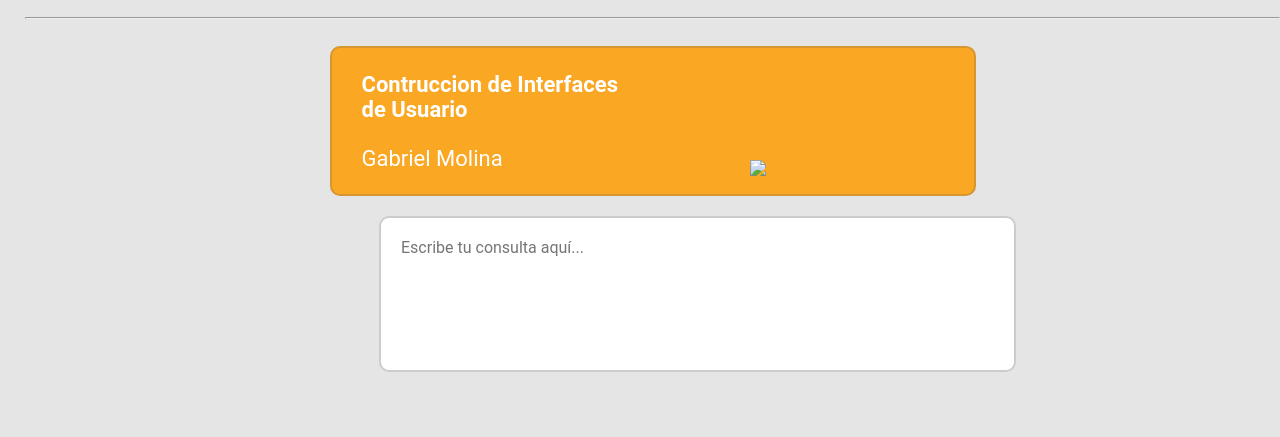
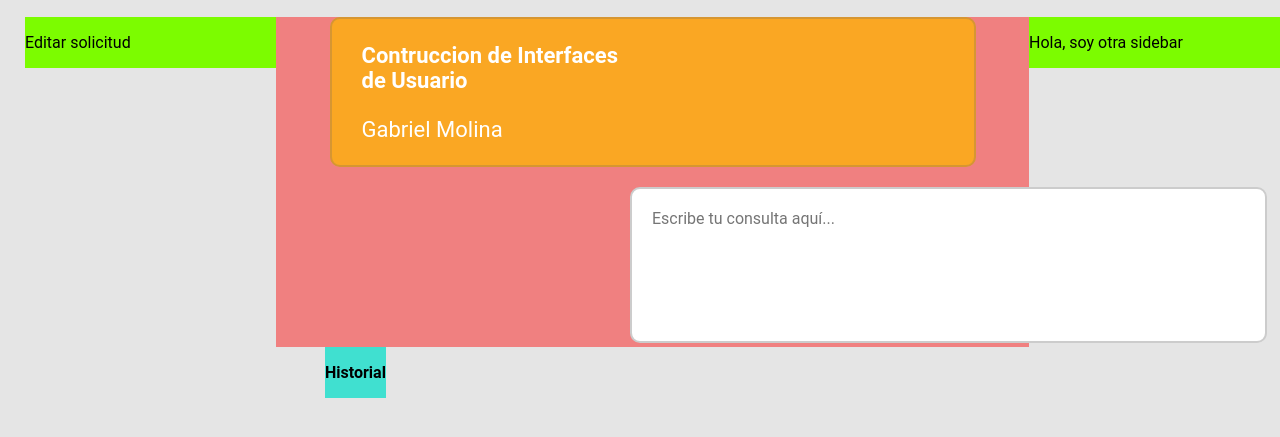
Before and after one commit to Kezgan/integradorCIU, a plain HTML site: page ciuSolicitudes.html in a window 1280 px wide. Shown: the part 171-608 px from the top of the page. Drawn offline with Linux system fonts and the light colour scheme.

```diff
--- a/ciuSolicitudes.html
+++ b/ciuSolicitudes.html
@@ -2,6 +2,7 @@
 <html>
     <head>
         <meta charset="utf-8">
+        <meta name="viewport" content="width=device-width, initial-scale=1.0">
         <title>Mis Solicitudes</title>
         <link rel="stylesheet" href="css/ciuSolicitudes.css" type="text/css">
     </head>
@@ -12,14 +13,18 @@
         </div>
 
         <div id="fondoGris">
-            <h2>Mis Solicitudes</h2> <hr> <br>
+            <h2>Mis Solicitudes</h2>
+
+            <div id="sidebar">
+                <p>Editar solicitud</p>
+            </div>
 
             <div id="interfazSolicitudes">
 
                 <div id="bracketTitulo">
                     <p><b>Contruccion de Interfaces <br> de Usuario</b></p>
                     <p id="profesor">Gabriel Molina</p>
-                    <img id="icon" src="images/icon.png">
+                    <!--<img id="icon" src="images/icon.png">-->
                 </div>
 
                 <div id="bracketPost">
@@ -28,7 +33,16 @@
                     </form>
                 </div>
 
+                <div id="bracketHistorial">
+                    <p><b>Historial</b></p>
+                </div>
+
             </div>
+
+            <div id="sidebar2">
+                <p>Hola, soy otra sidebar</p>
+            </div>
+
         </div>
     </body>
 </html>
--- a/css/ciuSolicitudes.css
+++ b/css/ciuSolicitudes.css
@@ -2,6 +2,7 @@
     background-color: #E5E5E5;
     font-family: 'Roboto', sans-serif;
 }
+
 
 #fondoBlanco {
     background-color: white;
@@ -34,6 +35,23 @@
     right: 0;
 }
 
+#sidebar , #sidebar2 {
+    background-color: lawngreen;
+    float: left;
+    width: 20%;
+}
+
+#interfazSolicitudes {
+    float: left;
+    width: 60%;
+    background-color: lightcoral;
+}
+
+@media screen and (max-width: 1000px) {
+    #sidebar , #sidebar2 , #interfazSolicitudes {
+        width: 100%;
+    }
+}
 
 #bracketTitulo {
     background-color: #FAA723;
@@ -70,3 +88,10 @@
     bottom: 12.500em;
     right: 26.250em;
 }
+
+#bracketHistorial {
+    position: absolute;
+    background-color: turquoise;
+    left: 300px;
+    margin: 0 auto;
+}
```
